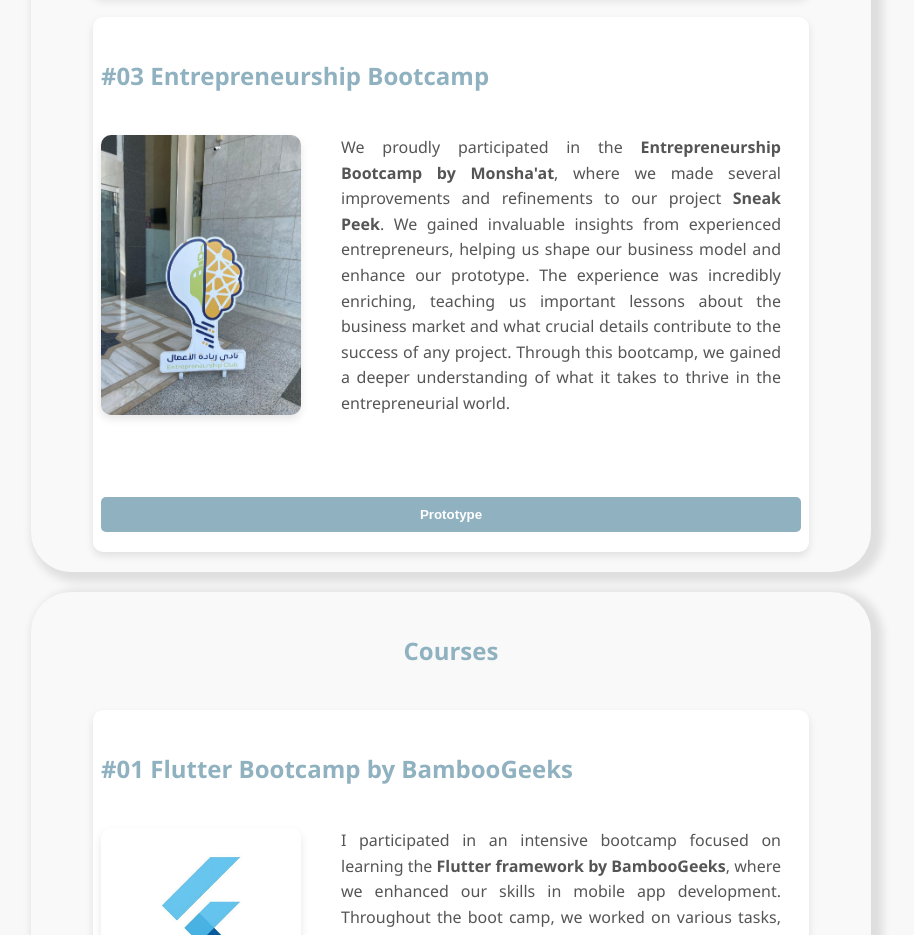
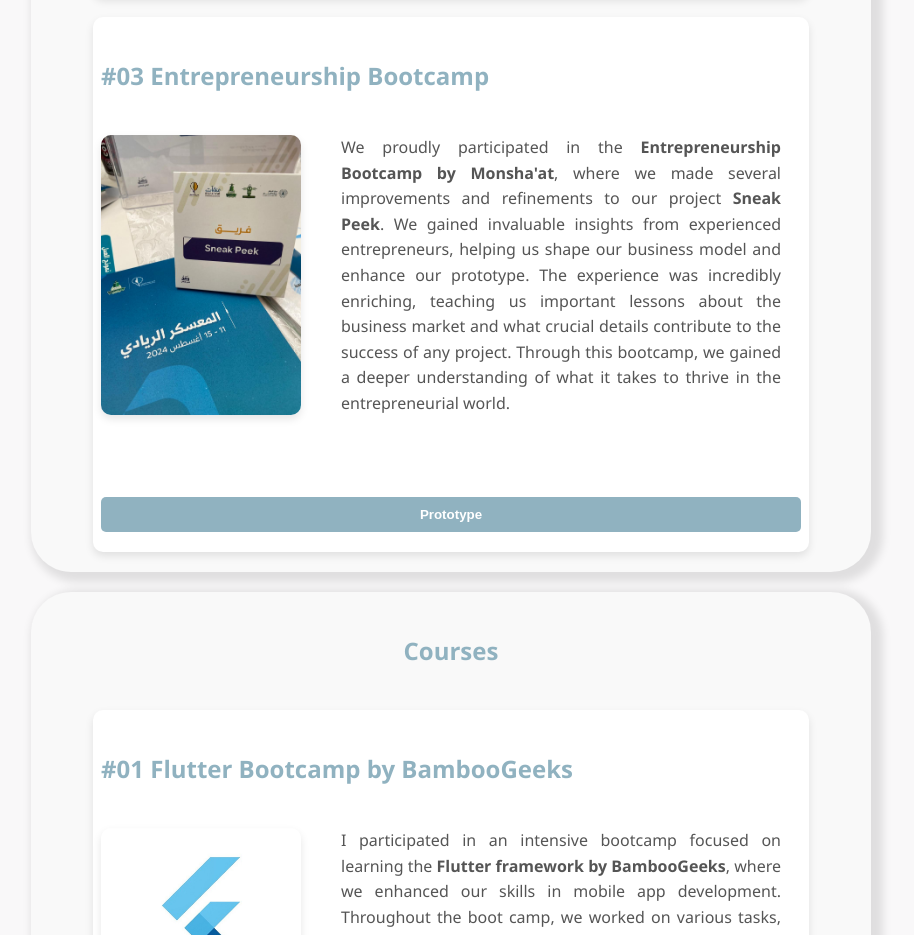
Before and after one commit to Joud676/Joud676github.io, a plain HTML site: page index.html in a window 1280 px wide. Shown: the part 4920-5855 px from the top of the page, without its empty margins (189-1103 px from the left). Drawn offline with nearby package versions, Linux system fonts and the light colour scheme.

Commit message:
Update index.html

```diff
--- a/index.html
+++ b/index.html
@@ -289,7 +289,7 @@
         <section>
             <h2>#03 Entrepreneurship Bootcamp</h2>
             <div class="card">
-                <img src="Images/monshaat1.jpeg" alt="Sneak Peek Logo">
+                <img src="Images/monshaat2.jpeg" alt="Sneak Peek Logo">
 
                 <p>
                     We proudly participated in the <strong>Entrepreneurship Bootcamp by Monsha'at</strong>, where we
```
